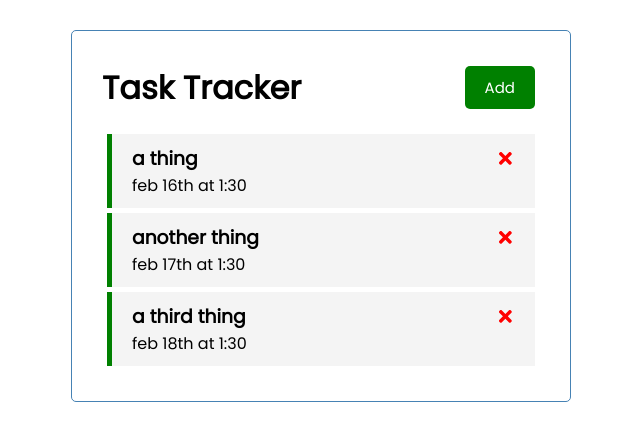
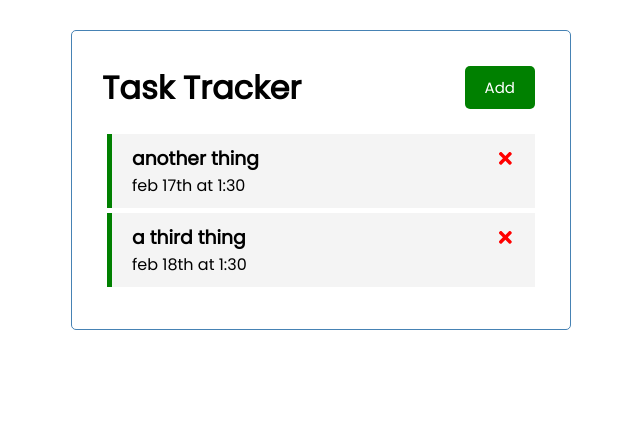
Before and after one commit to mattspence4/task-tracker, a React (Create React App) app in the folder task/: page / in a window 1280 px wide. Shown: the top 440 px of the page, without its empty margins (319-959 px from the left). Built offline with nearby package versions, Linux system fonts and the light colour scheme; data requests are answered from the project's data file.

Commit message:
added delete task functionality

```diff
--- a/task/db.json
+++ b/task/db.json
@@ -1,11 +1,5 @@
 {
   "tasks": [
-    {
-      "id": 1,
-      "text": "a thing",
-      "day": "feb 16th at 1:30",
-      "reminder": true
-  },
     {
       "id": 2,
       "text": "another thing",
--- a/task/src/App.js
+++ b/task/src/App.js
@@ -35,7 +35,9 @@
 }
 
 //Delete task
-const deleteTask = (id) => {
+const deleteTask = async (id) => {
+  await fetch(`http://localhost:5000/tasks/${id}`, {method: 'DELETE'})
+
   setTasks(tasks.filter((task) => task.id !== id))
 }
 
```
Lines whose indentation alone changed are shown as unchanged.
